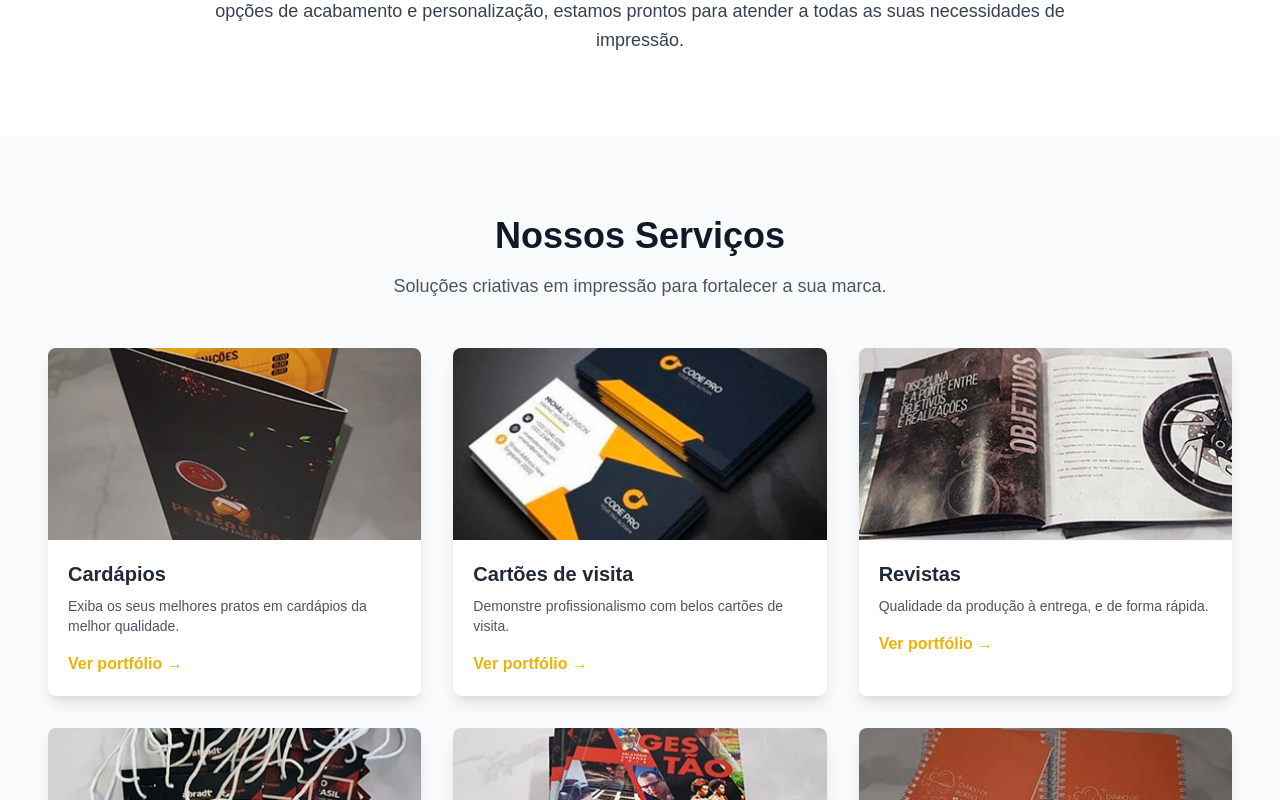
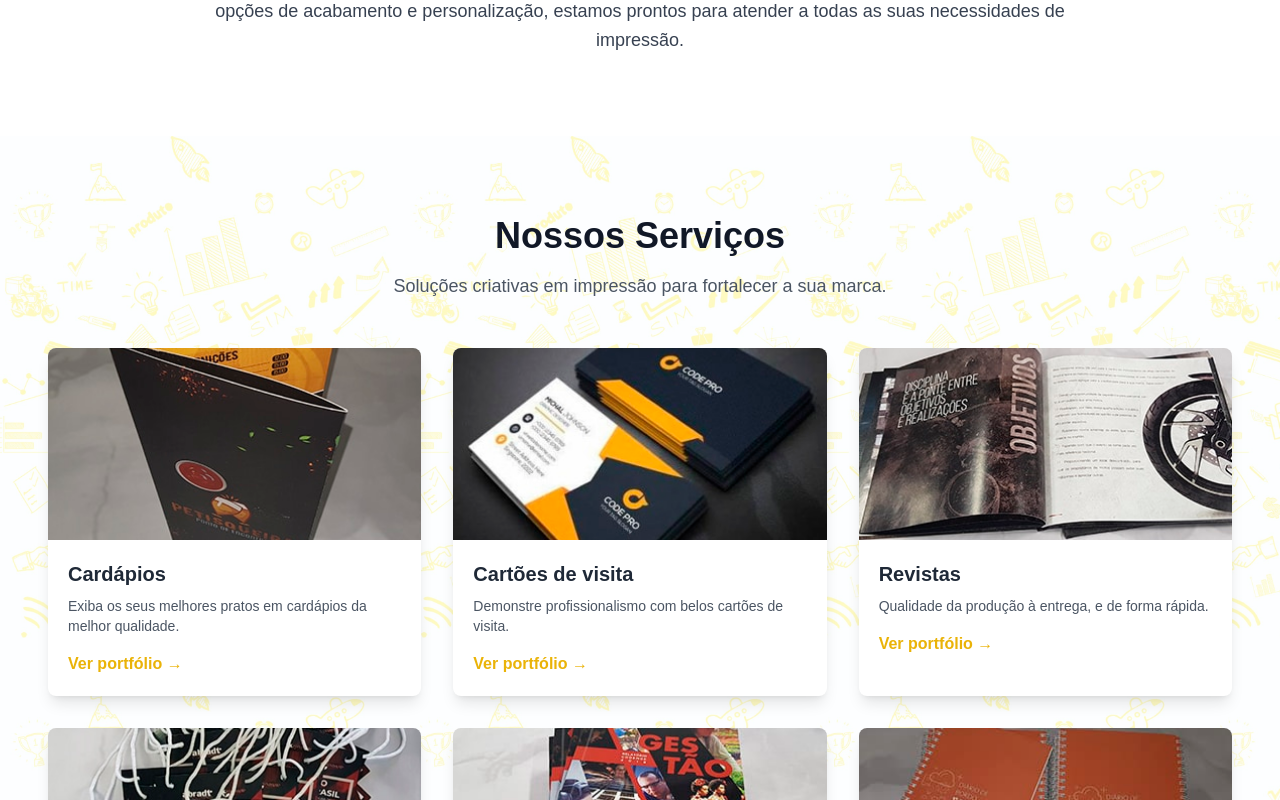
Before and after one commit to BernardoPiresMascarenhas/Site-A-Criacao-Grafica-, a Next.js app: page / in a window 1280 px wide. Shown: the part 1620-2420 px from the top of the page. Built offline with nearby package versions, Linux system fonts and the light colour scheme.

Commit message:
chore: page

```diff
--- a/src/app/components/header.tsx
+++ b/src/app/components/header.tsx
@@ -28,7 +28,7 @@ const Header = () => {
     };
 
     return (
-        <nav className="bg-[url('/header-background.png')] bg-cover bg-no-repeat bg-center shadow-sm sticky top-0 z-50 relative">
+        <nav className="bg-white bg-[url('/header-background.png')] bg-repeat-x bg-[size:400px_auto]  shadow-sm sticky top-0 z-50 relative">
             <div className="max-w-7xl mx-auto px-4 sm:px-6 lg:px-8">
                 <div className="flex justify-between h-36 items-center">
                     <div className="flex items-center">
--- a/src/app/components/services.tsx
+++ b/src/app/components/services.tsx
@@ -29,7 +29,7 @@ const Services = () => {
   };
 
   return (
-    <section id="services" className="py-20 bg-gray-50">
+    <section id="services" className="py-20 bg-gray-50n bg-[url('/header-background.png')] bg-repeat bg-[size:400px_auto]">
       <div className="max-w-7xl mx-auto px-6 sm:px-8 lg:px-12">
         <div className="text-center mb-12">
             <h2 className="text-3xl font-extrabold text-gray-900 sm:text-4xl">
--- a/src/app/globals.css
+++ b/src/app/globals.css
@@ -91,3 +91,7 @@ body {
     right: 1rem;
   }
 }
+
+section[id] {
+  scroll-margin-top: 80px; /* Use a altura exata do seu header aqui */
+}
```
Also changed, not shown: public/header-background.png.
